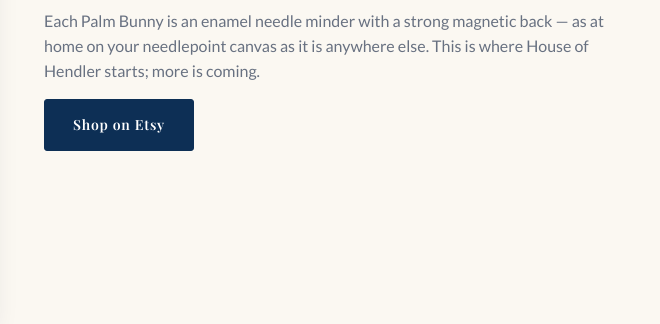
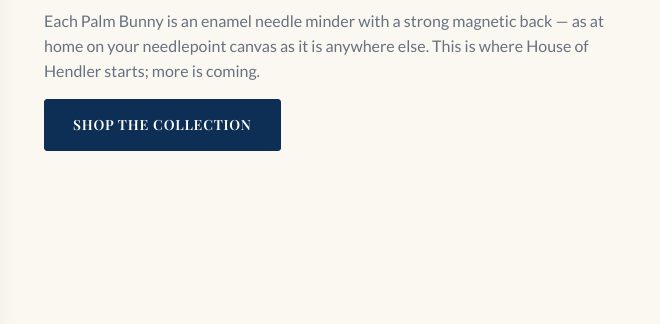
Before and after one commit to hstankiewicz/House-of-Hendler-website, a plain HTML site: page shop.html in a window 1280 px wide. Shown: the part 725-1049 px from the top of the page, 620-1280 px from the left. Drawn offline with nearby package versions, Linux system fonts and the light colour scheme; a web font is replaced by a local one.

```diff
--- a/shop.html
+++ b/shop.html
@@ -69,7 +69,7 @@
     <span class="eyebrow">Launch Collection</span>
     <h2 style="margin-top:10px;">Needlepoint accessories, designed in-house.</h2>
     <p style="color:var(--hoh-ink-soft); font-size:16px;">Each Palm Bunny is an enamel needle minder with a strong magnetic back &mdash; as at home on your needlepoint canvas as it is anywhere else. This is where House of Hendler starts; more is coming.</p>
-    <a class="btn btn-navy" href="#" data-etsy-link target="_blank" rel="noopener">Shop on Etsy</a>
+    <a class="btn btn-navy" href="#" data-etsy-link target="_blank" rel="noopener">SHOP THE COLLECTION</a>
   </div>
 </section>
 
```
